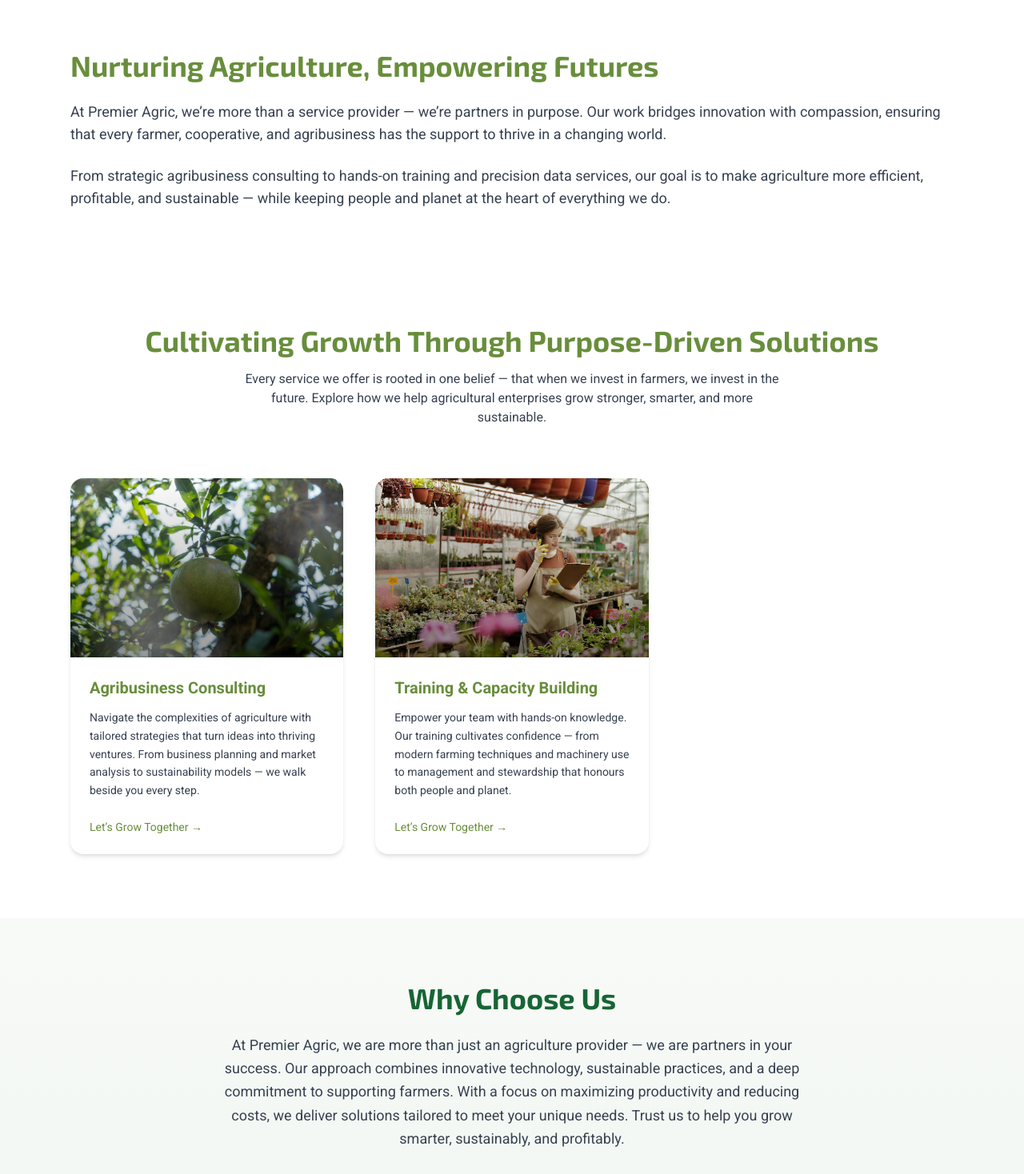
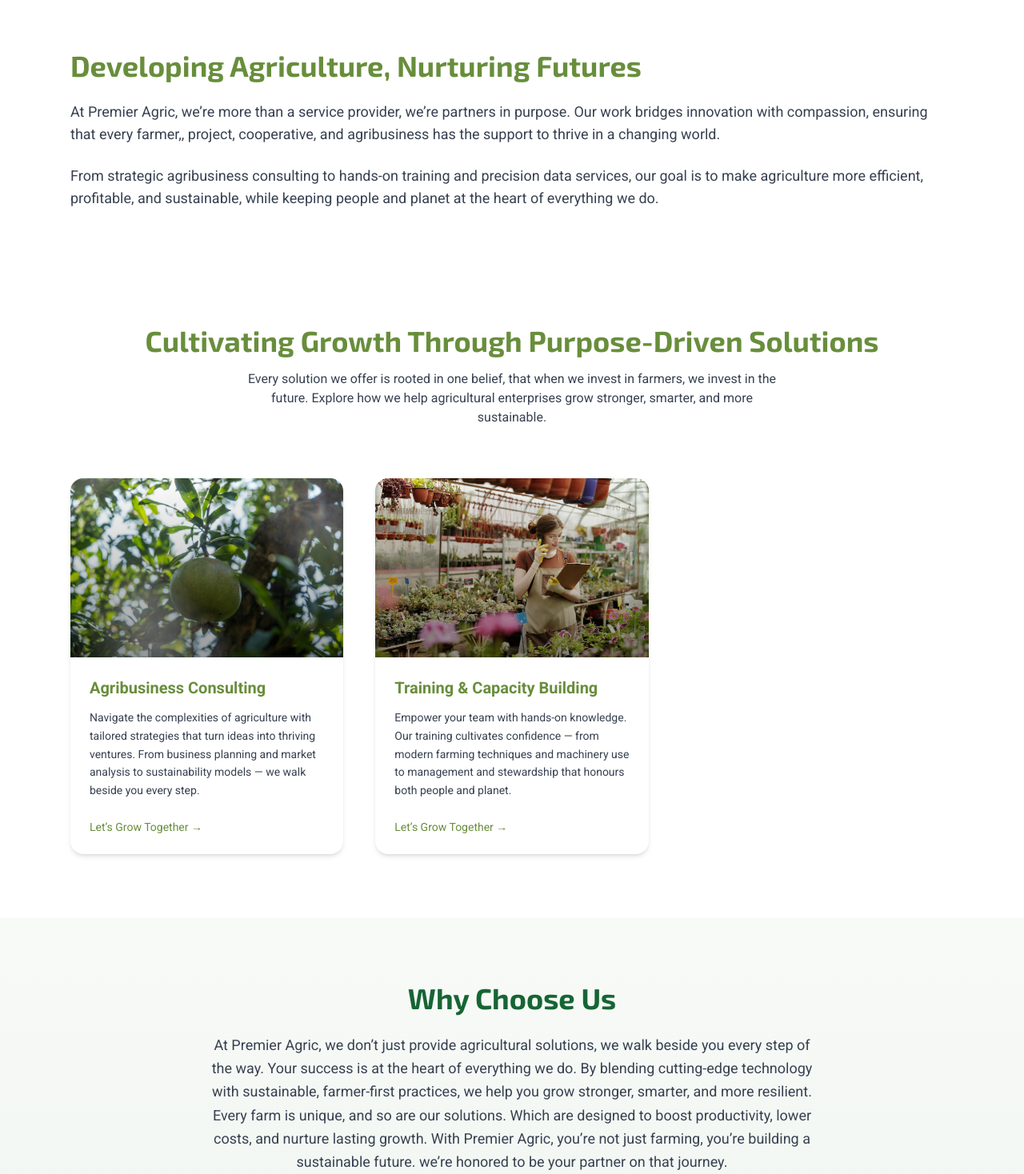
Before and after one commit to Luazii/premier-agric, a Next.js app: page /services in a window 1280 px wide. Shown: the part 602-2070 px from the top of the page at 80% size. Built offline with nearby package versions, Linux system fonts and the light colour scheme.

Commit message:
changes too

```diff
--- a/src/app/about/page.js
+++ b/src/app/about/page.js
@@ -45,14 +45,14 @@
             Our Story
           </h2>
           <p className="mt-6 leading-relaxed text-lg">
-            Premier Agric was born from a shared belief — that true agricultural transformation
+            Premier Agric was born from a shared belief that true agricultural transformation
             starts with people. Established in 2020, we bring together over a decade of hands-on
             experience in agricultural facilitation, mentorship, and innovation. We’re more than
             consultants; we’re partners in purpose, walking alongside farmers, graduates, and
             cooperatives as they turn potential into thriving success stories.
           </p>
-          <p className="mt-6 leading-relaxed text-lg">
-            Every project we touch carries the heartbeat of empowerment. From smallholder farmers
+         <p className="mt-6 leading-relaxed text-lg">  {/* CARRIES THE POWER OF HOPE */}
+            Every project we touch carries a symbol of hope. From smallholder farmers
             finding their footing to young graduates gaining real-world experience, our goal is to
             create systems that grow with integrity, innovation, and sustainability.
           </p>
@@ -67,7 +67,7 @@
           >
             <h3 className="text-2xl font-semibold text-primary mb-3">Our Essence</h3>
             <p className="text-lg leading-relaxed">
-              We believe in a future where every farmer — emerging or commercial — grows with
+              We believe in a future where every farmer, emerging or commercial, grows with
               confidence and dignity. Where innovation and tradition work hand in hand. Where food
               security isn’t just a goal, but a shared responsibility carried with pride.
             </p>
@@ -111,12 +111,12 @@
           >
             <h3 className="text-2xl font-semibold text-primary mb-3">Our Promise</h3>
             <p className="text-lg leading-relaxed">
-              We exist to stand beside those who feed nations — empowering them with tools,
-              technology, and trust. For us, every dataset, drone flight, and mentorship session is
+              We exist to stand beside those who feed nations empowering them with tools,
+              technology, and trust. For us, every training, every consultation, and mentorship session is
               a seed planted toward resilience, purpose, and self-sufficiency.
             </p>
             <p className="mt-4 text-lg leading-relaxed">
-              Because the future of agriculture is not built by companies — it’s grown by people,
+              Because the future of agriculture is not built by companies, it’s grown by people,
               together.
             </p>
           </motion.div>
@@ -131,7 +131,7 @@
             transition={{ duration: 0.8 }}
             className="text-3xl md:text-4xl font-bold font-display"
           >
-            You’re Not Just Visiting — You’re Joining Hands with Empowerment
+            You’re Not Just Visiting. You’re Joining Hands with Empowerment
           </motion.h2>
           <motion.p
             initial={{ opacity: 0, y: 20 }}
@@ -139,7 +139,7 @@
             transition={{ delay: 0.3 }}
             className="mt-6 text-lg text-white/90 max-w-2xl mx-auto"
           >
-            From the soil to the satellite, from learning to leading — Premier Agric is where
+            From the soil to the satellite, from learning to leading Premier Agric is where
             innovation meets humanity. Together, we’re reimagining what African agriculture can be.
           </motion.p>
           <div className="mt-8">
--- a/src/app/services/page.js
+++ b/src/app/services/page.js
@@ -49,7 +49,7 @@
           viewport={{ once: true }}
           className="text-3xl md:text-4xl font-bold text-primary font-display"
         >
-          Nurturing Agriculture, Empowering Futures
+          Developing Agriculture, Nurturing Futures
         </motion.h2>
         <motion.p
           initial={{ opacity: 0, y: 30 }}
@@ -58,9 +58,9 @@
           viewport={{ once: true }}
           className="mt-6 text-lg"
         >
-          At Premier Agric, we’re more than a service provider — we’re partners in
+          At Premier Agric, we’re more than a service provider, we’re partners in
           purpose. Our work bridges innovation with compassion, ensuring that every
-          farmer, cooperative, and agribusiness has the support to thrive in a changing
+          farmer,, project, cooperative, and agribusiness has the support to thrive in a changing
           world.
         </motion.p>
         <motion.p
@@ -72,7 +72,7 @@
         >
           From strategic agribusiness consulting to hands-on training and precision data
           services, our goal is to make agriculture more efficient, profitable, and
-          sustainable — while keeping people and planet at the heart of everything we do.
+          sustainable, while keeping people and planet at the heart of everything we do.
         </motion.p>
       </section>
 
--- a/src/components/HopeSection.jsx
+++ b/src/components/HopeSection.jsx
@@ -23,12 +23,12 @@
           viewport={{ once: true }}
           className="mt-6 text-lg leading-relaxed text-gray-700 max-w-3xl mx-auto"
         >
-          At Premier Agric, we are more than just an agriculture provider — we are
-          partners in your success. Our approach combines innovative technology,
-          sustainable practices, and a deep commitment to supporting farmers. With a
-          focus on maximizing productivity and reducing costs, we deliver solutions
-          tailored to meet your unique needs. Trust us to help you grow smarter,
-          sustainably, and profitably.
+
+At Premier Agric, we don’t just provide agricultural solutions, we walk beside you every step of the way. Your success is at
+ the heart of everything we do. By blending cutting-edge technology with sustainable, farmer-first
+ practices, we help you grow stronger, smarter, and more resilient. Every farm is unique, and so are our solutions. Which are designed to boost
+ productivity, lower costs, and nurture lasting growth. With Premier Agric, you’re not just farming, you’re building a sustainable future. we’re honored to be your partner on that journey.
+
         </motion.p>
 
         {/* PILLARS */}
@@ -82,7 +82,7 @@
             viewport={{ once: true }}
             className="mt-6 max-w-3xl mx-auto text-lg text-white/90 leading-relaxed"
           >
-            Each consultation, each field visit, each training session — is a seed of
+            Each consultation, each field visit, each training session, is a seed of
             hope. Together, we can nurture a generation of farmers and agribusinesses
             ready to feed nations and shape a greener future.
           </motion.p>
--- a/src/components/PortfolioGallery.jsx
+++ b/src/components/PortfolioGallery.jsx
@@ -22,7 +22,7 @@
       id: 2,
       type: 'image',
       category: 'projects',
-      title: 'Drone Field Survey',
+      title: 'Smart Farming ',
       description: 'Precision mapping to monitor and optimize crop health.',
       image: '/images/portfolio-2.jpg',
       tags: ['Drone', 'Innovation']
@@ -57,7 +57,7 @@
       title: 'Empowering Farmers',
       description: 'Snapshots from a farmer training workshop.',
       image: '/images/social-facebook-thumb.jpg',
-      embed: 'https://www.facebook.com/premieragric/posts/123456789',
+      embed: 'https://www.facebook.com/share/v/19qsmo2tqZ/',
       tags: ['Training', 'Empowerment']
     }
   ]
@@ -106,7 +106,7 @@
           </h1>
           <p className="text-lg text-gray-700 max-w-3xl mx-auto mb-8">
             Step into the fields of change — where innovation, empowerment, and purpose take root.
-            Every project, every farmer, every drone flight tells a story of hope.
+            Every project, every farmer, every seed tells a story of hope.
           </p>
 
           <div className="flex flex-wrap justify-center gap-3">
@@ -212,7 +212,7 @@
         <p className="max-w-3xl mx-auto text-gray-700 leading-relaxed mb-10">
           At Premier Agric, every seed we plant, every farmer we empower, and every partnership we forge
           is a step toward a more sustainable and equitable future. Together, we cultivate not only crops
-          but dreams, resilience, and self-sufficiency for generations to come.
+          but nurture dreams, resilience, and self-sufficiency for generations to come.
         </p>
 
         <div className="grid md:grid-cols-2 gap-10 max-w-5xl mx-auto text-left">
@@ -233,7 +233,7 @@
             <p className="text-gray-700">
               Through mentorship, we bridge the gap between generations of farmers — blending
               experience with innovation. Our goal is to inspire and equip a new wave of
-              agricultural leaders to grow not just produce, but prosperity.
+              agricultural leaders to grow not just produce, but to prosper.
             </p>
             <a href="/contact" className="inline-block mt-5 text-green-700 font-semibold hover:underline">
               Visit Gallery →
--- a/src/components/ServicesGrid.jsx
+++ b/src/components/ServicesGrid.jsx
@@ -38,7 +38,7 @@
         viewport={{ once: true }}
         className="text-center text-gray-700 max-w-2xl mx-auto mt-4"
       >
-        Every service we offer is rooted in one belief — that when we invest in farmers,
+        Every solution we offer is rooted in one belief, that when we invest in farmers,
         we invest in the future. Explore how we help agricultural enterprises grow
         stronger, smarter, and more sustainable.
       </motion.p>
```
